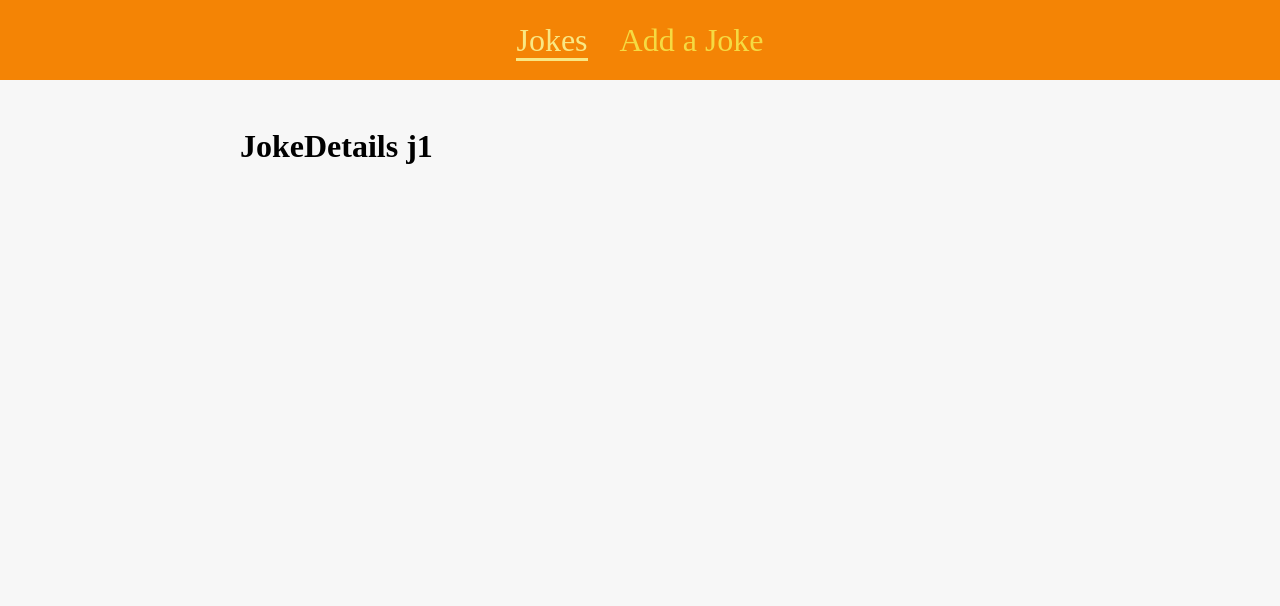
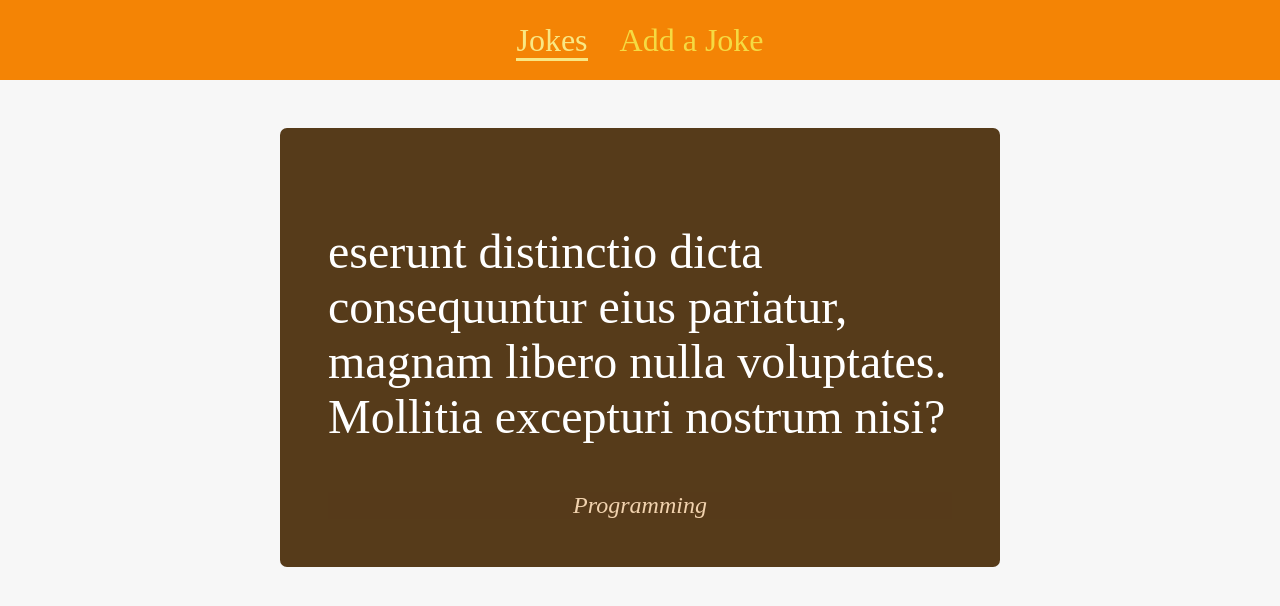
Before and after one commit to AndreyEmelianov/Jokes-Project-React-Router, a React (Create React App) app: page /jokes/j1 in a window 1280 px wide. Shown: the top 606 px of the page. Built offline with nearby package versions, Linux system fonts and the light colour scheme; the HTML template or start-up script is replaced by a standard one; a web font is replaced by a local one.

Commit message:
добавил отображение деталей шутки

```diff
--- a/src/components/jokes/JokeItem.js
+++ b/src/components/jokes/JokeItem.js
@@ -1,3 +1,5 @@
+import { Link } from 'react-router-dom/cjs/react-router-dom.min';
+
 import styles from './JokeItem.module.css';
 
 const JokeItem = (props) => {
@@ -9,7 +11,9 @@
 				</blockquote>
 				<figcaption>{props.topic}</figcaption>
 			</figure>
-			<a className="btn">Expand</a>
+			<Link className="btn" to={`/jokes/${props.id}`}>
+				Expand
+			</Link>
 		</li>
 	);
 };
--- a/src/pages/JokeDetails.js
+++ b/src/pages/JokeDetails.js
@@ -1,13 +1,29 @@
 import { useParams, Route } from 'react-router-dom/cjs/react-router-dom.min';
 
+import HighlightedJoke from '../components/jokes/HighlightedJoke';
 import Comments from '../components/comments/Comments';
+
+const DUMMY_JOKES = [
+	{
+		id: 'j1',
+		topic: 'Programming',
+		text: 'eserunt distinctio dicta consequuntur eius pariatur, magnam libero nulla voluptates. Mollitia excepturi nostrum nisi?',
+	},
+	{
+		id: 'j2',
+		topic: 'General',
+		text: 'Lorem ipsum dolor, sit amet consectetur adipisicing elit. Labore saepe accusamus ullam quos maiores porro nostrum, deserunt distinctio dicta ',
+	},
+];
 
 const JokeDetails = () => {
 	const params = useParams();
 
+	const joke = DUMMY_JOKES.find((joke) => joke.id === params.jokeId);
+
 	return (
 		<>
-			<h1>JokeDetails {params.jokeId}</h1>
+			<HighlightedJoke text={joke.text} topic={joke.topic} />
 			<Route path={`/jokes/${params.jokeId}/comments`}>
 				<Comments />
 			</Route>
```
